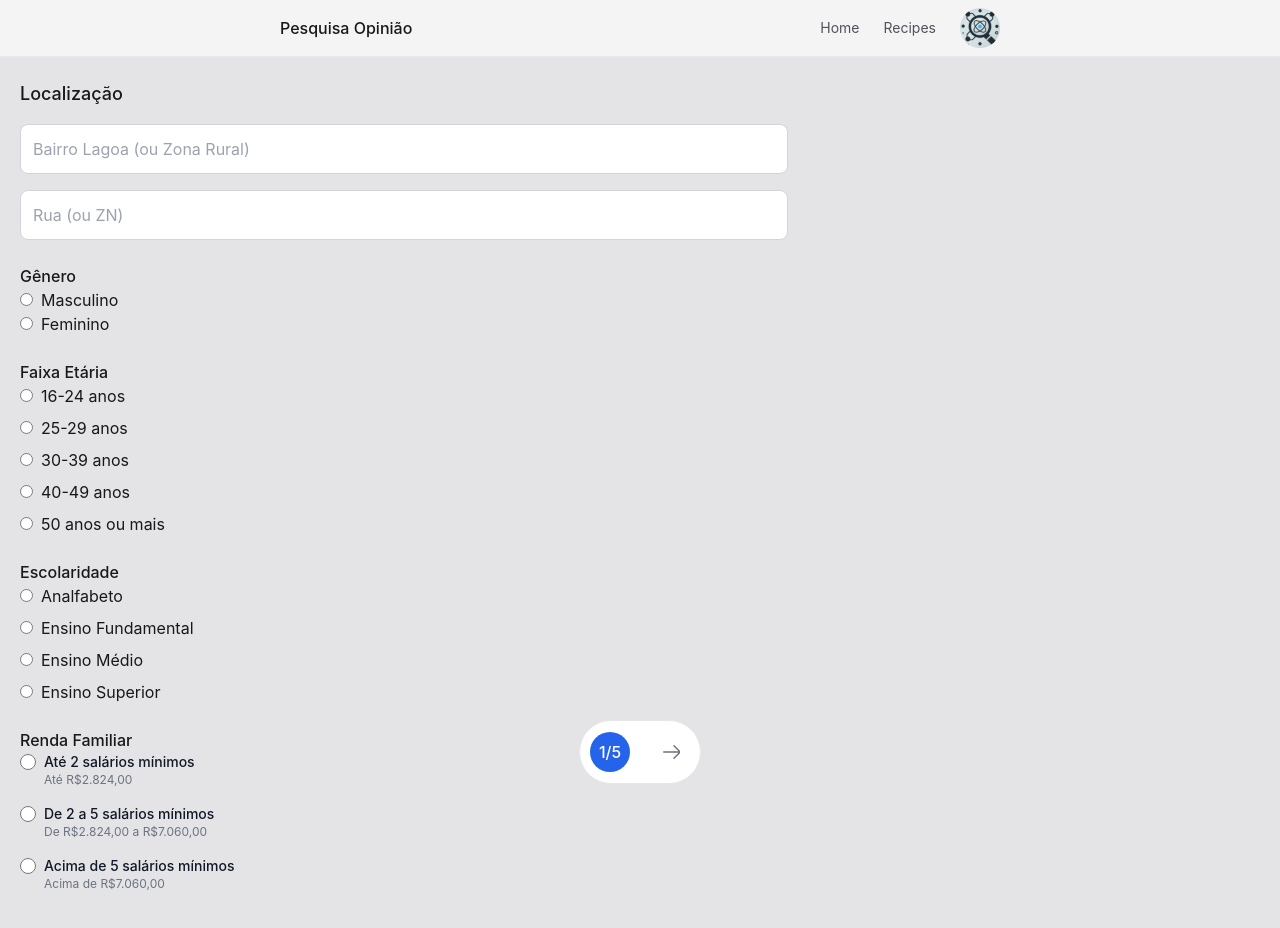
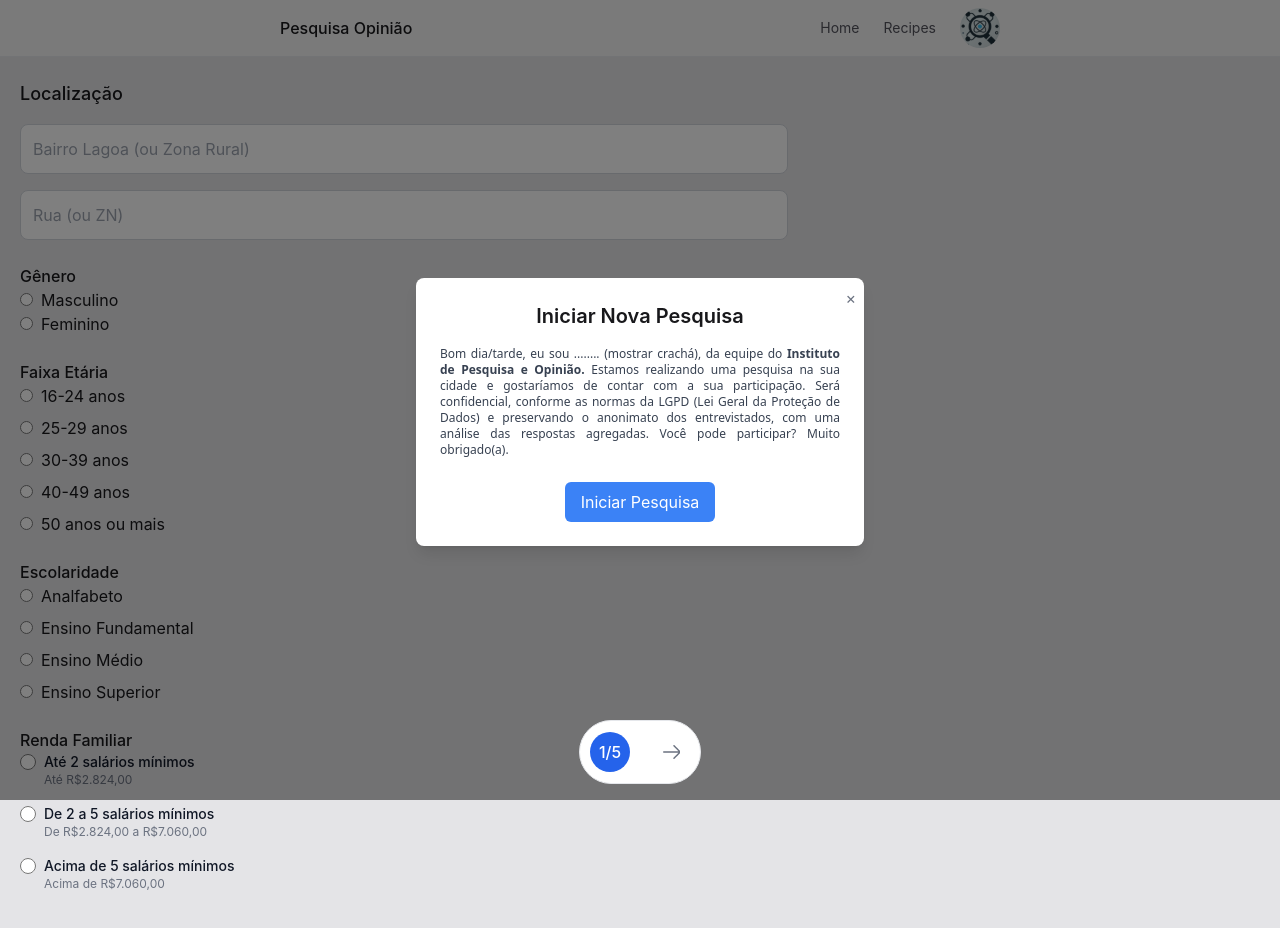
Before and after one commit to jeremiasdsa/survey, a React (Create React App) app: page / in a window 1280 px wide. Both pictures are taken after a click on the button "Entrar". Shown: the top 928 px of the page. Built offline with nearby package versions, Linux system fonts and the light colour scheme; what tailwindcss-safe-area would draw is missing.

Commit message:
Fixing Alert and Modal flow.

```diff
--- a/src/components/survey/Alert.js
+++ b/src/components/survey/Alert.js
@@ -6,7 +6,7 @@ const Alert = ({ message, type }) => {
     useEffect(() => {
         const timer = setTimeout(() => {
             setVisible(false);
-        }, 3000); // Disappear after 3 seconds
+        }, 300000); // Disappear after 3 seconds
 
         return () => clearTimeout(timer); // Cleanup the timer
     }, []);
@@ -14,8 +14,9 @@ const Alert = ({ message, type }) => {
     if (!visible) return null;
 
     return (
-        //Revisar se fixa o Alerta no topo de todo mundo
-        <div className="text-center pt-10 p-6 mr-4 ml-4 fixed top-16  bg-white dark:bg-gray-800 rounded-lg shadow-md">
+        //Revisar se fixa o Alerta no topo dos demais: fixed top-16
+        // <div className="text-center pt-10 p-6 mr-4 ml-4 bg-white dark:bg-gray-800 rounded-lg shadow-md">
+            <div
                 className={`transition-opacity duration-500 ease-in-out ${
                     visible ? 'opacity-100' : 'opacity-0'
                 } flex items-center p-4 mb-4 text-sm ${
--- /dev/null
+++ b/src/components/survey/Modal.js
@@ -0,0 +1,41 @@
+import React from 'react';
+
+const Modal = ({ isOpen, onClose, onStartSurvey }) => {
+    if (!isOpen) return null;
+
+    return (
+        <div className="fixed inset-0 flex items-center justify-center z-50">
+            <div className="fixed inset-0 bg-black opacity-50"></div>
+            <div className="bg-white mr-safe-offset-1 ml-safe-offset-1 dark:bg-gray-800 rounded-lg shadow-lg p-6 max-w-md w-full relative z-10">
+                <h2 className="text-xl font-semibold text-center mb-4 dark:text-white">Iniciar Nova Pesquisa</h2>
+
+                <p className='text-xs font-sans font-extralight text-gray-700 dark:text-gray-300 mb-6 text-justify '>
+                    <span className='font-medium'>Bom dia/tarde, eu sou ........</span> (mostrar
+                    crachá), da equipe do
+                    <span className='font-semibold'> Instituto de Pesquisa e Opinião.</span> Estamos realizando
+                    uma
+                    pesquisa na sua cidade e gostaríamos de contar com a sua participação. Será confidencial,
+                    conforme as normas da LGPD (Lei Geral da Proteção de Dados) e preservando o anonimato dos
+                    entrevistados, com uma análise das
+                    respostas agregadas. Você pode participar? Muito obrigado(a).
+                </p>
+                <div className="text-center">
+                    <button
+                        onClick={onStartSurvey}
+                        className="bg-blue-500 text-white py-2 px-4 rounded-md hover:bg-blue-600 focus:outline-none focus:ring-2 focus:ring-blue-500 focus:ring-opacity-50"
+                    >
+                        Iniciar Pesquisa
+                    </button>
+                </div>
+                <button
+                    onClick={onClose}
+                    className="absolute top-2 right-2 text-gray-500 hover:text-gray-700 dark:text-gray-300 dark:hover:text-gray-500"
+                >
+                    &times;
+                </button>
+            </div>
+        </div>
+    );
+};
+
+export default Modal;
--- a/src/components/survey/SaveStatus.js
+++ b/src/components/survey/SaveStatus.js
@@ -15,7 +15,7 @@ const SaveStatus = ({ onNewSurvey }) => {
     }, []);
 
     return (
-        <div className="flex flex-col items-center justify-center min-h-screen pt-14">
+        <div className="fixed inset-0 flex items-center justify-center">
             {isLoading && (
                 <div className="text-lg text-gray-800">
                     Salvando...
@@ -25,31 +25,15 @@ const SaveStatus = ({ onNewSurvey }) => {
             )}
             {isSuccess && (
 
-                // <div className='fixed top-16 left-0 z-20 w-full'>
+                <div className="text-center pt-16 p-6 mr-4 ml-4 fixed top-16">
+                    <h2 className='text-xl font-semibold text-gray-800 dark:text-gray-200'>
+                        Questionário Salvo!
+                    </h2>
 
-                <div className="text-center pt-10 p-6 mr-4 ml-4 fixed top-16  bg-white dark:bg-gray-800 rounded-lg shadow-md">
-                    <h2 className='text-xl font-semibold text-gray-800 dark:text-gray-200'>
-                        Iniciar Nova Pesquisa!
-                    </h2>
-                    <br/>
-
-                    <div className='mt-2'>
-                        <p className='text-justify text-gray-700 dark:text-gray-300'>
-                            <span className='font-medium'>Bom dia/tarde, eu sou ........</span> (mostrar
-                            crachá), da equipe do
-                            <span className='font-semibold'> Instituto de Pesquisa e Opinião.</span> Estamos realizando
-                            uma
-                            pesquisa na sua cidade e gostaríamos de contar com a sua participação. Será confidencial,
-                            conforme as normas da LGPD (Lei Geral da Proteção de Dados) e preservando o anonimato dos
-                            entrevistados, com uma análise das
-                            respostas agregadas. Você pode participar? Muito obrigado(a).
-                        </p>
-                    </div>
-                    <br/>
-
+                    <p> </p>
                     <button onClick={onNewSurvey}
                             className="mt-6 bg-blue-600 text-white px-4 py-2 rounded-md hover:bg-blue-700 focus:outline-none focus:ring-2 focus:ring-blue-500 focus:ring-opacity-50">
-                        Iniciar
+                        Clique Para Continuar
                     </button>
                 </div>
             )}
--- a/src/components/survey/Step1.js
+++ b/src/components/survey/Step1.js
@@ -1,4 +1,5 @@
-import React from 'react';
+import React, {useState} from 'react';
+import Modal from "./Modal";
 
 const Step1 = ({ formData, setFormData, isError }) => {
 
@@ -9,7 +10,14 @@ const Step1 = ({ formData, setFormData, isError }) => {
         });
     };
 
+    const [isModalOpen, setIsModalOpen] = useState(true);
+
+    const handleStartSurvey = () => {
+        setIsModalOpen(false);
+    };
+
     return (
+        <div>
             <div className="space-y-6">
                 <LocationQuestion
                     formData={formData}
@@ -36,6 +44,12 @@ const Step1 = ({ formData, setFormData, isError }) => {
                     handleChange={handleChange}
                     isError={isError}
                 />
+                <Modal
+                    isOpen={isModalOpen}
+                    onClose={() => setIsModalOpen(false)}
+                    onStartSurvey={handleStartSurvey}
+                />
+            </div>
         </div>
     );
 };
--- a/src/components/survey/SurveyForm.js
+++ b/src/components/survey/SurveyForm.js
@@ -98,7 +98,8 @@ const SurveyForm = ({ researcherName, theme }) => {
                     console.log('firestore - error', err);
                 });
 
-            setFeedbackMessage(`${navigator.onLine ? 'Dados salvos na nuvem' : 'Dados salvos localmente para posterior sincronização'}`);
+            //Commentei essa linha para não exibir mensagem de salvos com sucesso no final da pesquisa
+            //setFeedbackMessage(`${navigator.onLine ? 'Dados salvos na nuvem' : 'Dados salvos localmente para posterior sincronização'}`);
             setIsError(false);
 
             // // Redirect to start a new survey
```
Also changed, not shown: src/components/Login.js (+120 -1 lines). Lines whose indentation alone changed are shown as unchanged.
